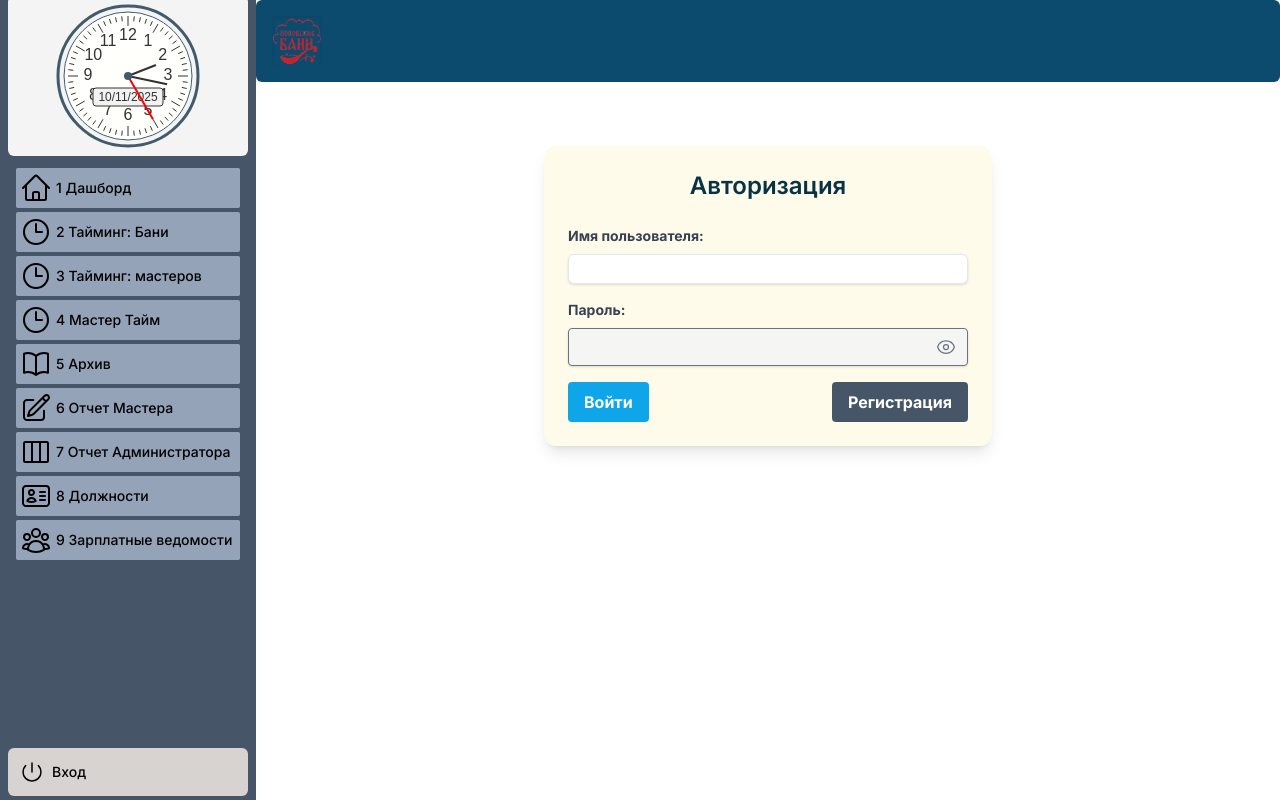
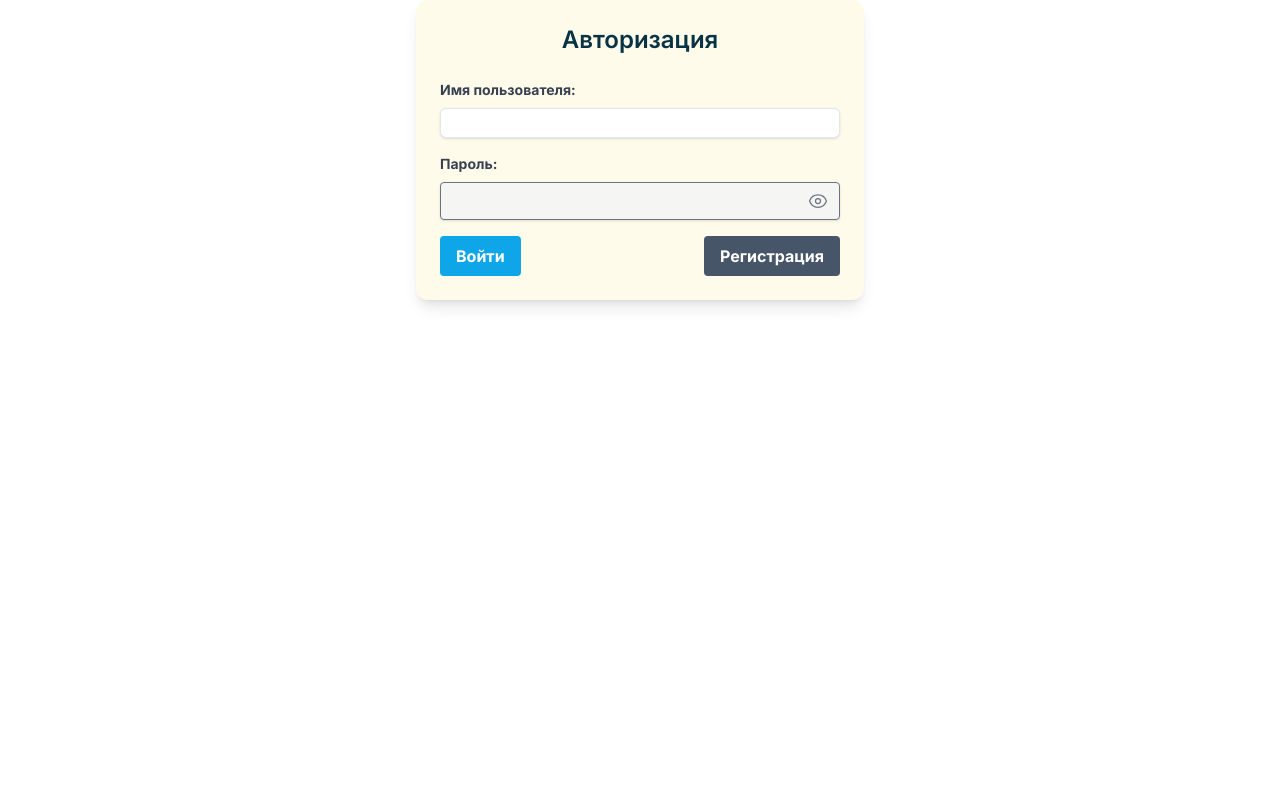
Before and after one commit to Fa-Dali/my-bathhouse-app, a Next.js app in the folder frontend/nextjs-dashboard/: page /auth/login in a window 1280 px wide. Built offline with nearby package versions, Linux system fonts and the light colour scheme; sample sign-in values are in the browser's storage; a web font is replaced by a local one.

Commit message:
5+ ЛОГИН ФОРМА РАБОТАЕТ ИСПРАВНО. Токен-ключь при авторизации получает. Открывается доступ к разделам приложения.

```diff
--- a/frontend/nextjs-dashboard/app/auth/login/LoginForm.tsx
+++ b/frontend/nextjs-dashboard/app/auth/login/LoginForm.tsx
@@ -3,7 +3,7 @@
 'use client';
 
 import React, { useState, useEffect } from 'react';
-import axios from '@/app/utils/axiosConfig'; // Импортируем настроенный Axios
+import api from '@/app/utils/axiosConfig'; // Импортируем настроенный Axios
 import { usePathname, useSearchParams, useRouter } from 'next/navigation';  // Новый API навигации
 import LoadingPage from '@/app/auth/login/loading';
 import { useAuth } from '@/app/auth/contexts/auth-provider'; // Контекст аутентификации
@@ -25,7 +25,6 @@ type ApiError = {
 const LoginForm = () => {
   const [showPassword, setShowPassword] = useState(false);
   const togglePasswordVisibility = () => setShowPassword((prevState) => !prevState);
-
   const { loginSuccess } = useAuth(); // Доступ к методу loginSuccess
 
   // Данные пользователя
@@ -43,19 +42,15 @@ const LoginForm = () => {
   const router = useRouter();
 
   // Настройка заголовка Authorization при монтировании компонента
-  useEffect(() => {
-    // ✅ Проверка: только в браузере
-    if (typeof window === 'undefined') return;
+  // useEffect(() => {
+  //   if (typeof window === 'undefined') return;
 
-    const token = localStorage.getItem('authToken');
-    console.log('Token из LoginForm.tsx:', token);
-
-    if (token) {
-      axios.defaults.headers.common['Authorization'] = `Bearer ${token}`;
-    } else {
-      delete axios.defaults.headers.common['Authorization'];
-    }
-  }, []);
+  //   const token = localStorage.getItem('authToken');
+  //   if (token) {
+  //     axios.defaults.headers.common['Authorization'] = `Bearer ${token}`;
+  //   }
+  //   console.log('Token из LoginForm.tsx:', token);
+  // }, []);
 
   // Обработчик обновления токена
   const handleRefreshToken = async () => {
@@ -63,7 +58,7 @@ const LoginForm = () => {
     console.log('Refresh token:', refreshToken); // Логирование
     if (refreshToken) {
       try {
-        const response = await axios.post('/api/refresh-token', { refresh_token: refreshToken });
+        const response = await api.post('/api/refresh-token', { refresh_token: refreshToken });
         console.log('refreshToken 2: ', refreshToken)
         if (response.status === 200) {
           localStorage.setItem('authToken', response.data.access_token);
@@ -86,50 +81,52 @@ const LoginForm = () => {
 
   // Обработчик отправки формы
   const handleSubmit = async (event: React.FormEvent<HTMLFormElement>) => {
-    event.preventDefault(); // Предотвращаем стандартную отправку формы
-    setLoading(true); // Активируем режим ожидания
+    event.preventDefault();
+    setLoading(true);
 
     try {
-      const response = await axios.post('http://localhost:8000/api/login', credentials);
+
+      // ВРЕМЕННО
+      console.log('Отправляем запрос на /api/login'); // * ВРЕМЕННО
+      const response = await api.post('/api/login', credentials);
+      console.log('Ответ получен:', response.data); // * ВРЕМЕННО
 
       if (response.status === 200) {
-        // Сохраняем токен и выполняем успешную авторизацию
         localStorage.setItem('authToken', response.data.access_token);
-        localStorage.setItem('refreshToken', response.data.refresh_token); // Сохраняем refresh-токен
-        console.log('Refresh token saved:', localStorage.getItem('refreshToken')); // Логирование
+        localStorage.setItem('refreshToken', response.data.refresh_token);
+        console.log('Refresh token saved:', localStorage.getItem('refreshToken'));
         loginSuccess();
         const redirectUrl = sessionStorage.getItem('redirectUrl') || '/dashboard';
-        sessionStorage.clear(); // Очищаем всю сессионную память
-        //redirect(redirectUrl);  Переходим на новую страницу
+        sessionStorage.clear();
         router.push(redirectUrl);
       } else {
         throw new Error('Ошибка авторизации.');
       }
-    } catch (error: any & ApiError) {
-      // Логируем ошибку в консоль
+    } catch (error: any) {
+      // Убрано: console.error('Ошибка авторизации:', error.response.data);
+      // Ошибка может быть до response
+      console.error("Полная ошибка:", error); // * ВРЕМЕННО
       console.error("Ошибка авторизации:", error);
-      console.error('Ошибка авторизации:', error.response.data);
 
-      // Устанавливаем сообщение об ошибке
       let message = '';
       if (error.response) {
+        console.error('Данные ошибки:', error.response.data);
         switch (error.response.status) {
           case 401:
             message = "Ошибка авторизации. Проверьте логин и пароль.";
-            handleRefreshToken(); // Вызываем обновление токена при ошибке 401
             break;
           case 403:
-            message = "Доступ запрещён. Ваш аккаунт может быть заблокирован.";
+            message = "Доступ запрещён.";
             break;
           case 500:
-            message = "Сервис временно недоступен. Повторите попытку позже.";
+            message = "Сервис недоступен.";
             break;
           default:
-            message = "Что-то пошло не так. Повторите попытку позже.";
+            message = "Ошибка.";
         }
       } else {
-        message = "Нет соединения с сервером. Проверьте подключение и повторите попытку.";
-        console.error('Ошибка:', error.message);
+        message = "Нет связи с сервером.";
+        console.error('Ошибка:', error.message || error);
       }
       setErrorMessage(message);
     } finally {
@@ -141,7 +138,7 @@ const LoginForm = () => {
     <>
       {loading && <LoadingPage />}
       {!loading && (
-        <form onSubmit={handleSubmit} className="max-w-md mx-auto p-6 bg-amber-50 shadow-lg rounded-xl">
+        <form onSubmit={handleSubmit} key="login-form" className="max-w-md mx-auto p-6 bg-amber-50 shadow-lg rounded-xl">
           <h2 className="text-2xl font-semibold mb-6 text-center text-cyan-950">Авторизация</h2>
 
           {/* Поле имени пользователя */}
--- a/frontend/nextjs-dashboard/app/auth/login/loading.tsx
+++ b/frontend/nextjs-dashboard/app/auth/login/loading.tsx
@@ -1,27 +1,16 @@
 // frontend/nextjs-dashboard/app/auth/login/loading.tsx
 
-import React from 'react';
-import Image from 'next/image';
-
-const logoPath = "/static-images/logos/logo.png";
-
-const LoadingPage = () => { // Добавляем получение пропсов (убрать)
+export default function LoadingPage() {
   return (
-
-    <div className="loading-page w-full h-full">
-      <Image
-        src={logoPath}
+    <div className="loading-page w-full h-full flex flex-col items-center justify-center">
+      <img
+        src="/static-images/logos/logo.png"
         width={200}
         height={100}
         alt="Logo"
         className="loading-image"
       />
-      <p className="loading-text text-emerald-900">Загрузка...</p>
+      <p className="loading-text text-emerald-900 mt-4">Загрузка...</p>
     </div>
   );
-};
-
-export default LoadingPage;
-
-// =============================================
-{/* =============== КНОПКА ДЛЯ ОТЛАДКИ ==================== */ }
+}
--- a/frontend/nextjs-dashboard/app/auth/login/page.tsx
+++ b/frontend/nextjs-dashboard/app/auth/login/page.tsx
@@ -1,122 +1,10 @@
-// frontend/nextjs-dashboard/app/auth/login/page.tsx
-
-// ОРИГИНАЛ ШАБЛОНА
-
-// 'use client';
-
-// import React, { useState } from 'react';
-// import axios from 'axios';
-// import LoginForm from './LoginForm'; // Импортируем нашу форму
-// import SideNav from '@/app/ui/dashboard/sidenav';
-
-// const LoginPage = () => {
-//   return (
-//     <div style={{ display: 'flex', justifyContent: 'center', alignItems: 'center', height: '100vh' }}>
-//       <SideNav />
-//       <LoginForm />
-//     </div>
-//   );
-// };
-
-// export default LoginPage;
-
-// ===================================
-
-// frontend/nextjs-dashboard/app/auth/login/page.tsx
-
-// 'use client';
-
-// import React, { useState } from 'react';
-// import axios from 'axios';
-// import LoginForm from './LoginForm'; // Импортируем нашу форму
-// import SideNav from '@/app/ui/dashboard/sidenav';
-// import Header from 'app/components/Header'
-// import { redirect } from 'next/navigation';
-
-// const LoginPage = () => {
-//   return (
-//     <div className="flex h-screen flex-col md:flex-row md:overflow-hidden relative">
-
-//       {/* Боковая панель слева на десктопе, снизу на мобайл */}
-//       <div className="w-full flex-none md:w-64 order-last md:order-first  -mt-5">
-//         <SideNav />
-//       </div>
-
-//       {/* Контейнер для шапки и основного контента */}
-//       <div className="flex-grow relative overflow-hidden">
-
-//         {/* Шапка, занимающая всю ширину экрана и расположенная сверху */}
-//         <Header className="sticky top-0 z-50 bg-gray-800 text-white w-full py-4" />
-
-//         {/* Основное содержимое, имеющее отступ сверху равный высоте шапки */}
-//         <main className="p-6 sm:overflow-y-auto md:p-12 pt-[64px]" style={{ paddingTop: '64px' }}>
-//           {/* {children} */}
-//           <LoginForm />
-//         </main>
-
-//       </div>
-//     </div>
-//   );
-// };
-
-// export default LoginPage;
-
-// ===================================
-
+'use client';
 // frontend/nextjs-dashboard/app/auth/login/page.tsx
 
 'use client';
 
-import React, { useState, useEffect } from 'react';
-import axios from 'axios';
-import LoginForm from './LoginForm'; // Импортируем нашу форму
-import SideNav from '@/app/ui/dashboard/sidenav';
-import Header from 'app/components/Header'
-import { redirect } from 'next/navigation';
+import LoginForm from './LoginForm';
 
-// Удалите 'use client'
-
-const LoginPage = () => {
-  // Пользовательские состояния и методы будут обработаны только на клиентской стороне
-  const [isClient, setIsClient] = useState(false);
-
-  useEffect(() => {
-    setIsClient(true);
-  }, []);
-
-  if (!isClient) {
-    return null; // Отложим рендеринг пока мы не на клиентской стороне
-  }
-
-  // Теперь мы уверены, что находимся на клиентской стороне
-  const token = localStorage.getItem('authToken');
-  if (!token) {
-    redirect('/auth/login');
-  }
-
-  return (
-    <div className="flex h-screen flex-col md:flex-row md:overflow-hidden relative">
-
-      {/* Боковая панель слева на десктопе, снизу на мобайл */}
-      <div className="w-full flex-none md:w-64 order-last md:order-first  -mt-5">
-        <SideNav />
-      </div>
-
-      {/* Контейнер для шапки и основного контента */}
-      <div className="flex-grow relative overflow-hidden">
-
-        {/* Шапка, занимающая всю ширину экрана и расположенная сверху */}
-        <Header className="sticky top-0 z-50 bg-gray-800 text-white w-full py-4" />
-
-        {/* Основное содержимое, имеющее отступ сверху равный высоте шапки */}
-        <main className="p-6 sm:overflow-y-auto md:p-12 pt-[64px]" style={{ paddingTop: '64px' }}>
-          {/* {children} */}
-          <LoginForm />
-        </main>
-
-      </div>
-    </div>
-  );
-};
-
-export default LoginPage;
+export default function LoginPage() {
+  return <LoginForm />;
+}
--- a/frontend/nextjs-dashboard/app/dashboard/staff-table/page.tsx
+++ b/frontend/nextjs-dashboard/app/dashboard/staff-table/page.tsx
@@ -17,7 +17,6 @@ export default function Page() {
 	return (
 		<div className="container mx-auto p-0">
 			<StaffPage />
-			{/* <CalculatorAdmin /> */}
 		</div>
 	);
 }
--- a/frontend/nextjs-dashboard/app/layout.tsx
+++ b/frontend/nextjs-dashboard/app/layout.tsx
@@ -2,6 +2,8 @@
 import '@/app/ui/global.css';
 import Header from '@/app/components/Header';
 import { inter } from '@/app/ui/fonts';
+
+import { AuthProvider } from '@/app/auth/contexts/auth-provider';
 
 export default function RootLayout({
   children,
@@ -11,8 +13,9 @@ export default function RootLayout({
   return (
     <html lang="ru">
       <body className={`${inter.className} antialiased`}>
-        {/* <Header /> */}
-        {children}
+        <AuthProvider>
+          {children}
+        </AuthProvider>
       </body>
     </html>
   );
--- a/frontend/nextjs-dashboard/package.json
+++ b/frontend/nextjs-dashboard/package.json
@@ -2,7 +2,7 @@
   "private": true,
   "scripts": {
     "build": "next build",
-    "dev": "next dev --turbopack",
+    "dev": "next dev --webpack",
     "start": "next start"
   },
   "dependencies": {
```
Also changed, not shown: frontend/nextjs-dashboard/app/dashboard/layout.tsx (+16 -14 lines), frontend/nextjs-dashboard/next.config.ts (+7 -0 lines), 2 other files (tests, documents, lock files or other folders).
